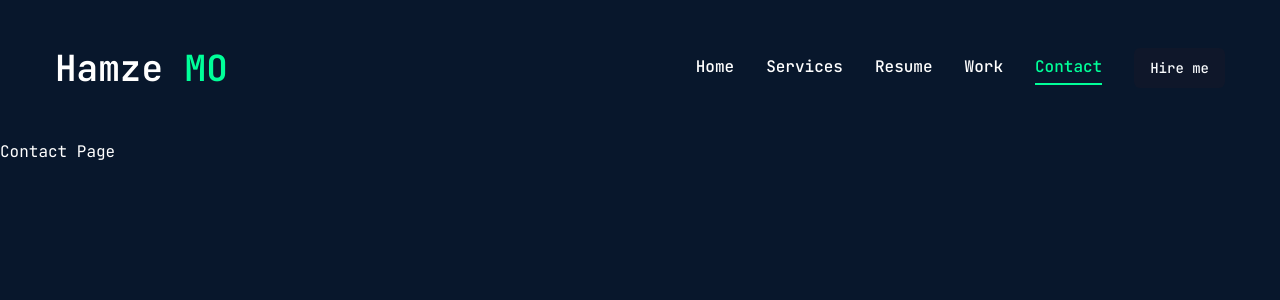
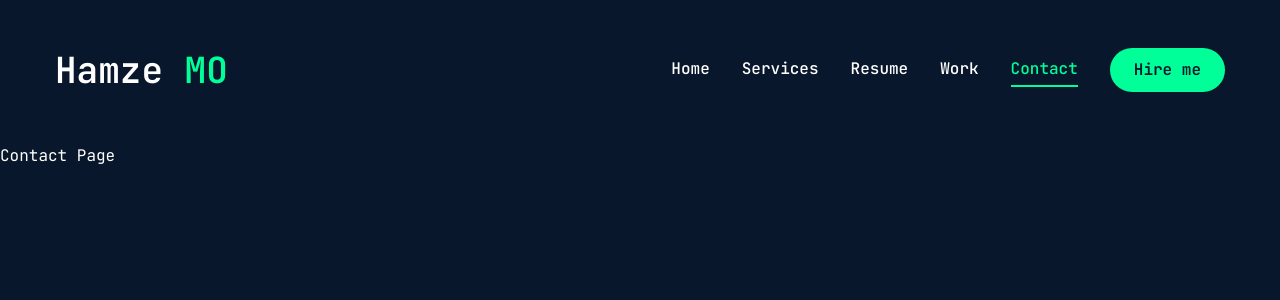
Before and after one commit to Hamze94/Portfolio-Website, a Next.js app: page /contact in a window 1280 px wide. Shown: the top 300 px of the page. Built offline with nearby package versions, Linux system fonts and the light colour scheme.

Commit message:
Mobile Navbar is added

```diff
--- a/components/Header.tsx
+++ b/components/Header.tsx
@@ -1,6 +1,7 @@
 import Link from "next/link"
 import { Button } from "./ui/button"
 import Nav from "./Nav"
+import MobileNav from "./MobileNav"
 export default function Header() {
     return (
         <header className="py-8 xl:py-12 text-white p">
@@ -15,7 +16,7 @@
                     </Link>
                 </div>
                 <div className="xl:hidden">
-                    mobile nav
+                    <MobileNav />
                 </div>
 
             </div>
--- /dev/null
+++ b/components/MobileNav.tsx
@@ -0,0 +1,51 @@
+"use client"
+import { Sheet, SheetContent, SheetTrigger } from "./ui/sheet"
+import { usePathname } from "next/navigation"
+import Link from "next/link"
+import { CiMenuFries } from "react-icons/ci"
+const links = [
+    {
+        name: "home",
+        path: "/"
+    },
+    {
+        name: "services",
+        path: "/services"
+    },
+    {
+        name: "resume",
+        path: "/resume"
+    }, {
+        name: "work",
+        path: "/work"
+    },
+    {
+        name: "contact",
+        path: "/contact"
+    }
+]
+export default function MobileNav() {
+    const pathname = usePathname();
+    return (
+        <Sheet>
+            <SheetTrigger className="flex justify-center items-center">
+                <CiMenuFries className=" text-[32px] text-accent" />
+            </SheetTrigger>
+            <SheetContent className="flex flex-col">
+                <div className="mt-32 mb-40 text-center text-2xl"><Link href="/"><h1 className="text-4xl font-semibold">Hamze <span className="text-accent">MO</span></h1></Link></div>
+                <nav className=" flex flex-col justify-center items-center gap-8">
+                    {
+                        links.map((link, index) => {
+                            return (
+                                <Link href={link.path} key={index} className={`${link.path === pathname && "text-accent  border-b-2 border-accent "}text-xl capitalize hover:text-accent transition-all`} >
+                                    {link.name}
+                                </Link>
+                            )
+                        })
+                    }
+
+                </nav>
+            </SheetContent>
+        </Sheet >
+    )
+}
--- a/components/ui/button.tsx
+++ b/components/ui/button.tsx
@@ -5,23 +5,18 @@
 import { cn } from "@/lib/utils"
 
 const buttonVariants = cva(
-  "inline-flex items-center justify-center whitespace-nowrap rounded-md text-sm font-medium ring-offset-white transition-colors focus-visible:outline-none focus-visible:ring-2 focus-visible:ring-slate-950 focus-visible:ring-offset-2 disabled:pointer-events-none disabled:opacity-50 dark:ring-offset-slate-950 dark:focus-visible:ring-slate-300",
+  " inline-flex items-center justify-center whitespace-nowrap  rounded-full text-base font-semibold ring-offset-white transition-colors     ",
   {
     variants: {
       variant: {
-        default: "bg-slate-900 text-slate-50 hover:bg-slate-900/90 dark:bg-slate-50 dark:text-slate-900 dark:hover:bg-slate-50/90",
-        destructive:
-          "bg-red-500 text-slate-50 hover:bg-red-500/90 dark:bg-red-900 dark:text-slate-50 dark:hover:bg-red-900/90",
-        outline:
-          "border border-slate-200 bg-white hover:bg-slate-100 hover:text-slate-900 dark:border-slate-800 dark:bg-slate-950 dark:hover:bg-slate-800 dark:hover:text-slate-50",
-        secondary:
-          "bg-slate-100 text-slate-900 hover:bg-slate-100/80 dark:bg-slate-800 dark:text-slate-50 dark:hover:bg-slate-800/80",
-        ghost: "hover:bg-slate-100 hover:text-slate-900 dark:hover:bg-slate-800 dark:hover:text-slate-50",
-        link: "text-slate-900 underline-offset-4 hover:underline dark:text-slate-50",
+        default: "bg-accent text-primary hover:bg-accent-hover ",
+        primary: "bg-primary text-white",
+        outline: "border border-accent bg-transparent text-accent hover:bg-accent  hover:text-primary"
+
       },
       size: {
-        default: "h-10 px-4 py-2",
-        sm: "h-9 rounded-md px-3",
+        default: "h-[44px] px-6",
+        md: "h-[48px] px-6",
         lg: "h-11 rounded-md px-8",
         icon: "h-10 w-10",
       },
@@ -35,7 +30,7 @@
 
 export interface ButtonProps
   extends React.ButtonHTMLAttributes<HTMLButtonElement>,
-    VariantProps<typeof buttonVariants> {
+  VariantProps<typeof buttonVariants> {
   asChild?: boolean
 }
 
--- a/components/ui/sheet.tsx
+++ b/components/ui/sheet.tsx
@@ -3,10 +3,8 @@
 import * as React from "react"
 import * as SheetPrimitive from "@radix-ui/react-dialog"
 import { cva, type VariantProps } from "class-variance-authority"
-import { X } from "lucide-react"
-
 import { cn } from "@/lib/utils"
-
+import { IoMdClose } from "react-icons/io"
 const Sheet = SheetPrimitive.Root
 
 const SheetTrigger = SheetPrimitive.Trigger
@@ -31,7 +29,7 @@
 SheetOverlay.displayName = SheetPrimitive.Overlay.displayName
 
 const sheetVariants = cva(
-  "fixed z-50 gap-4 bg-white p-6 shadow-lg transition ease-in-out data-[state=open]:animate-in data-[state=closed]:animate-out data-[state=closed]:duration-300 data-[state=open]:duration-500 dark:bg-slate-950",
+  "fixed z-50 gap-4 bg-primary p-6 shadow-lg transition ease-in-out data-[state=open]:animate-in data-[state=closed]:animate-out data-[state=closed]:duration-300 data-[state=open]:duration-500 dark:bg-slate-950",
   {
     variants: {
       side: {
@@ -40,7 +38,7 @@
           "inset-x-0 bottom-0 border-t data-[state=closed]:slide-out-to-bottom data-[state=open]:slide-in-from-bottom",
         left: "inset-y-0 left-0 h-full w-3/4 border-r data-[state=closed]:slide-out-to-left data-[state=open]:slide-in-from-left sm:max-w-sm",
         right:
-          "inset-y-0 right-0 h-full w-3/4  border-l data-[state=closed]:slide-out-to-right data-[state=open]:slide-in-from-right sm:max-w-sm",
+          "inset-y-0 right-0 h-full w-3/4 data-[state=closed]:slide-out-to-right data-[state=open]:slide-in-from-right sm:max-w-sm",
       },
     },
     defaultVariants: {
@@ -51,7 +49,7 @@
 
 interface SheetContentProps
   extends React.ComponentPropsWithoutRef<typeof SheetPrimitive.Content>,
-    VariantProps<typeof sheetVariants> {}
+  VariantProps<typeof sheetVariants> { }
 
 const SheetContent = React.forwardRef<
   React.ElementRef<typeof SheetPrimitive.Content>,
@@ -65,8 +63,8 @@
       {...props}
     >
       {children}
-      <SheetPrimitive.Close className="absolute right-4 top-4 rounded-sm opacity-70 ring-offset-white transition-opacity hover:opacity-100 focus:outline-none focus:ring-2 focus:ring-slate-950 focus:ring-offset-2 disabled:pointer-events-none data-[state=open]:bg-slate-100 dark:ring-offset-slate-950 dark:focus:ring-slate-300 dark:data-[state=open]:bg-slate-800">
-        <X className="h-4 w-4" />
+      <SheetPrimitive.Close className="absolute  right-8 top-8 transition-opacity outline-none">
+        <IoMdClose className=" text-3xl text-accent" />
         <span className="sr-only">Close</span>
       </SheetPrimitive.Close>
     </SheetPrimitive.Content>
--- a/package.json
+++ b/package.json
@@ -21,6 +21,7 @@
     "next": "14.2.4",
     "react": "^18",
     "react-dom": "^18",
+    "react-icons": "^5.2.1",
     "tailwind-merge": "^2.3.0",
     "tailwindcss-animate": "^1.0.7"
   },
```
Also changed, not shown: 1 other file (tests, documents, lock files or other folders).
